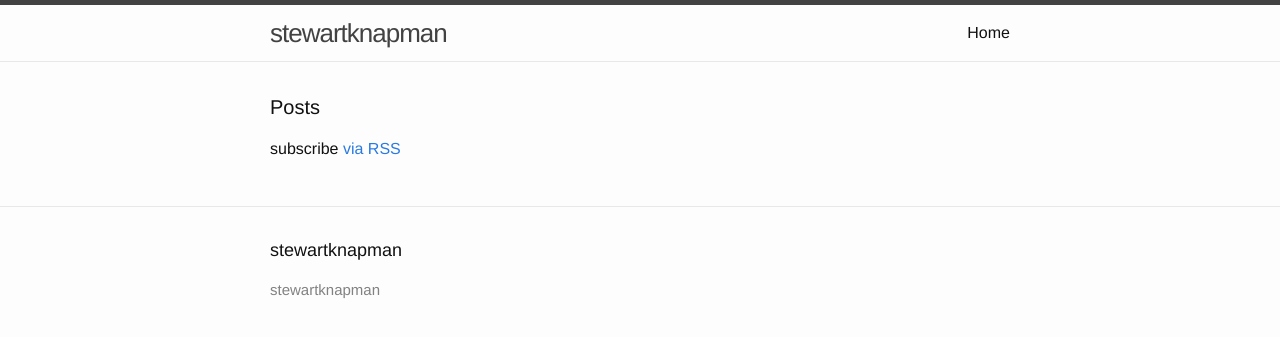
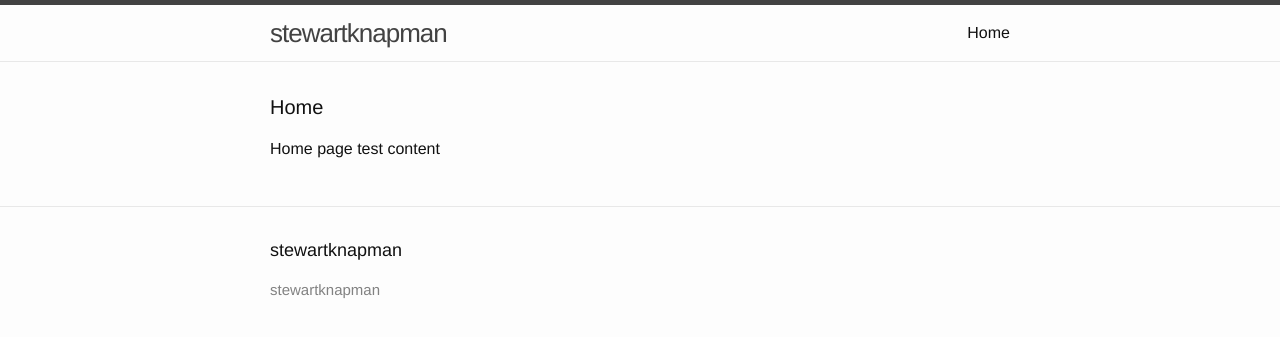
Before and after one commit to stewartknapman/stewartknapman, a Jekyll site: the page built from index.html, in a window 1280 px wide. Shown: the top 337 px of the page. Built offline with Jekyll 4.4.1, drawn with Linux system fonts in a browser that asks for light colours.

Commit message:
who remembers

```diff
--- a/index.html
+++ b/index.html
@@ -2,10 +2,15 @@
 layout: default
 ---
 
+{% assign home = site.pages | where: 'title', 'Home' | first %}
+
 <div class="home">
 
-  <h1 class="page-heading">Posts</h1>
+  <h1 class="page-heading">{{ home.title }}</h1>
 
+  <p>{{ home.content }}</p>
+
+{% comment %}
   <ul class="post-list">
     {% for post in site.posts %}
       <li>
@@ -19,5 +24,5 @@ layout: default
   </ul>
 
   <p class="rss-subscribe">subscribe <a href="{{ "/feed.xml" | prepend: site.baseurl }}">via RSS</a></p>
-
+{% endcomment %}
 </div>
```
Also changed, not shown: README.md.
